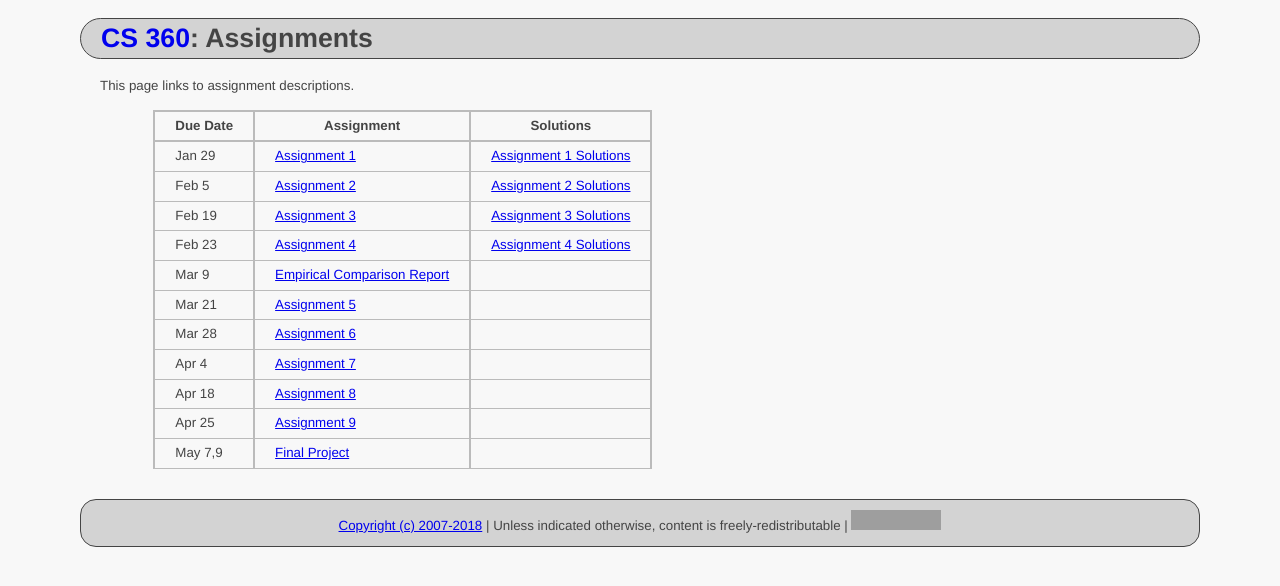
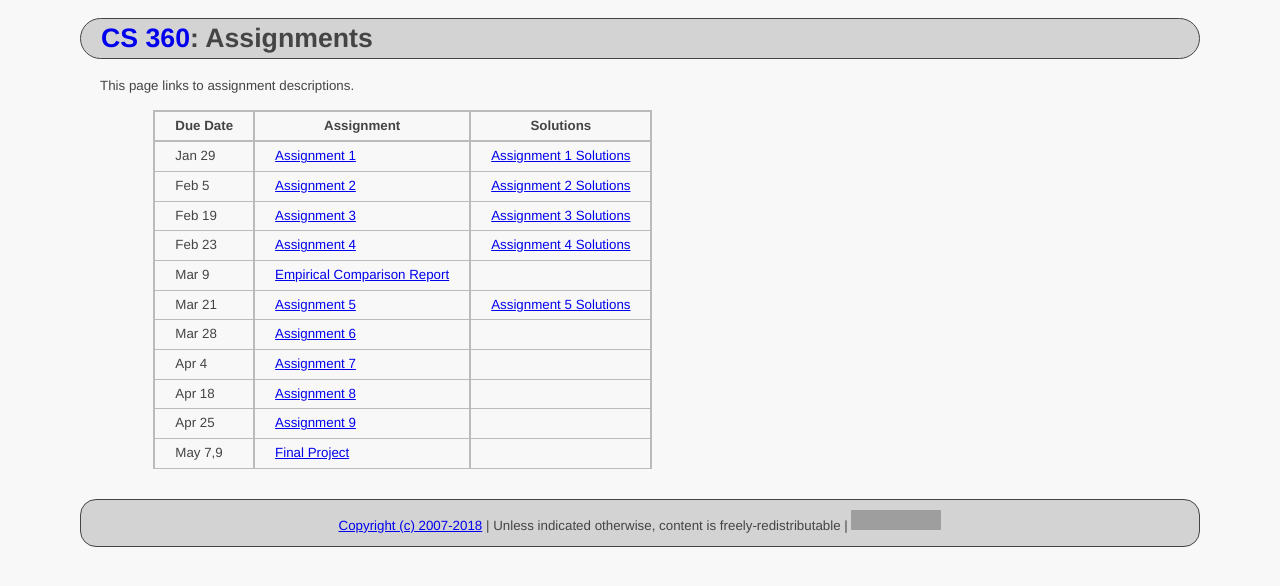
Before and after one commit to ycpcs/cs360-spring2018, a Jekyll site: the page built from assign/index.md, in a window 1280 px wide. Shown: the top 586 px of the page. Built offline with Jekyll 4.4.1, drawn with Linux system fonts in a browser that asks for light colours; grey boxes are pictures that could not be loaded.

Commit message:
add assign5 sol
add assign5 sol

```diff
--- a/assign/index.md
+++ b/assign/index.md
@@ -12,7 +12,7 @@ This page links to assignment descriptions.
 > Feb 19   | [Assignment 3](../assign/assign03.html)                  | [Assignment 3 Solutions](../assign/sol/assign03sol.pdf) |
 > Feb 23   | [Assignment 4](../assign/assign04.html)                  | [Assignment 4 Solutions](../assign/sol/assign04sol.pdf)|
 > Mar 9    | [Empirical Comparison Report](../assign/emp_comp.html)   |           |
-> Mar 21   | [Assignment 5](../assign/assign05.html)                  |  |
+> Mar 21   | [Assignment 5](../assign/assign05.html)                  | [Assignment 5 Solutions](../assign/sol/assign05sol.pdf) |
 > Mar 28   | [Assignment 6](../assign/assign06.html)                  |  |
 > Apr 4    | [Assignment 7](../assign/assign07.html)                  |  |
 > Apr 18   | [Assignment 8](../assign/assign08.html)                  |  |
```
Also changed, not shown: 1 other file.
